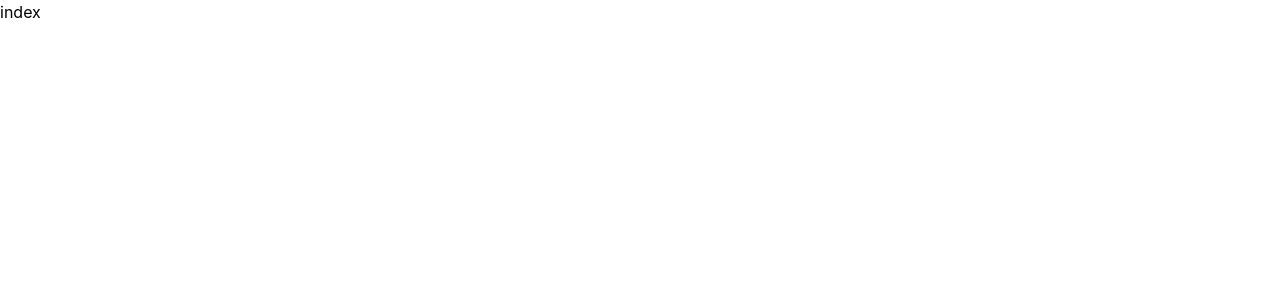
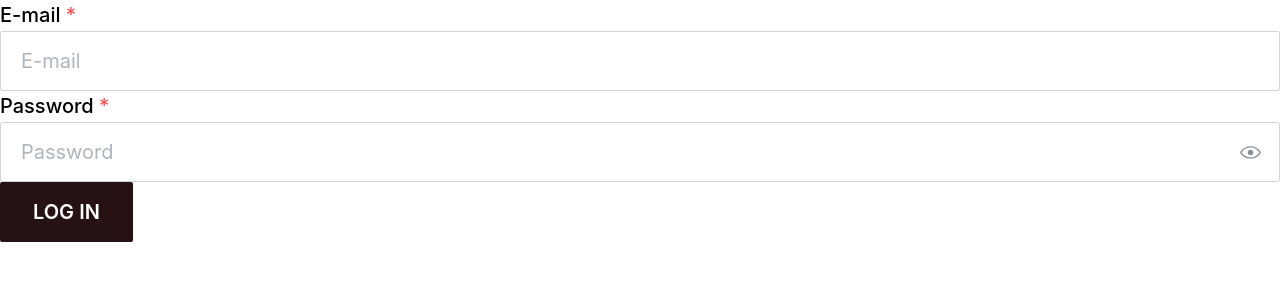
Before and after one commit to cph-il95/Front-Ux, a Next.js app: page /login in a window 1280 px wide. Shown: the top 300 px of the page. Built offline with nearby package versions, Linux system fonts and the light colour scheme.

Commit message:
styling på signin

```diff
--- a/src/components/atoms/ButtonBack.jsx
+++ b/src/components/atoms/ButtonBack.jsx
@@ -3,6 +3,6 @@ import { Button } from '@mantine/core';
 
 export default function ButtonBack() {
   return (
-    <Button variant="filled" color="rgba(38, 18, 18, 1)" size="xl">Back</Button>
+    <Button variant="filled" color="rgba(38, 18, 18, 1)" size="xl" radius="xs">Back</Button>
   )
 };
--- a/src/pages/login/index.js
+++ b/src/pages/login/index.js
@@ -1,5 +1,73 @@
-import React from "react";
+import { Button, PasswordInput, TextInput } from "@mantine/core";
+import { createClient } from "@supabase/supabase-js";
+import React, { useState } from "react";
 
 export default function index() {
-  return <div>index</div>;
+  const [email, setEmail] = useState("");
+  const [password, setPassword] = useState("");
+
+  const supabase = createClient(
+    "https://mviilvaebgkbuyuwkrgd.supabase.co",
+    "eyJhbGciOiJIUzI1NiIsInR5cCI6IkpXVCJ9.eyJpc3MiOiJzdXBhYmFzZSIsInJlZiI6Im12aWlsdmFlYmdrYnV5dXdrcmdkIiwicm9sZSI6ImFub24iLCJpYXQiOjE3MDAxMzY0MTMsImV4cCI6MjAxNTcxMjQxM30.dD4TGrVJHss_rKckmilVjQC2n2kOv2V2GFUPO0VOwyY"
+  );
+
+  const handleEmailChange = (event) => {
+    setEmail(event.target.value);
+  };
+
+  const handlePasswordChange = (event) => {
+    setPassword(event.target.value);
+  };
+
+  const handleSubmit = (event) => {
+    event.preventDefault();
+    loginUser();
+    console.log("user is logged in with email:", email);
+  };
+
+  async function loginUser() {
+    const { data, error } = await supabase.auth.signInWithPassword({
+      email: email,
+      password: password,
+    });
+  }
+
+  return (
+    <div>
+      <form onSubmit={handleSubmit}>
+        <TextInput
+          size="xl"
+          radius="xs"
+          label="E-mail"
+          placeholder="E-mail"
+          type="email"
+          value={email}
+          onChange={handleEmailChange}
+          required
+        />
+        <PasswordInput
+          size="xl"
+          radius="xs"
+          label="Password"
+          placeholder="Password"
+          type="password"
+          value={password}
+          onChange={handlePasswordChange}
+          required
+        />
+        <Button
+          variant="filled"
+          color="rgba(38, 18, 18, 1)"
+          size="xl"
+          radius="xs"
+          type="submit"
+        >
+          LOG IN
+        </Button>
+        {/* <link href="./signup">
+          <p>Don't have a user? Sign up here</p>
+        </link> */}
+      </form>
+    </div>
+  );
 }
--- a/src/styles/globals.css
+++ b/src/styles/globals.css
@@ -0,0 +1,3 @@
+*{
+    margin: 0;
+}
```
Also changed, not shown: src/pages/signup/index.js (+19 -2 lines).
